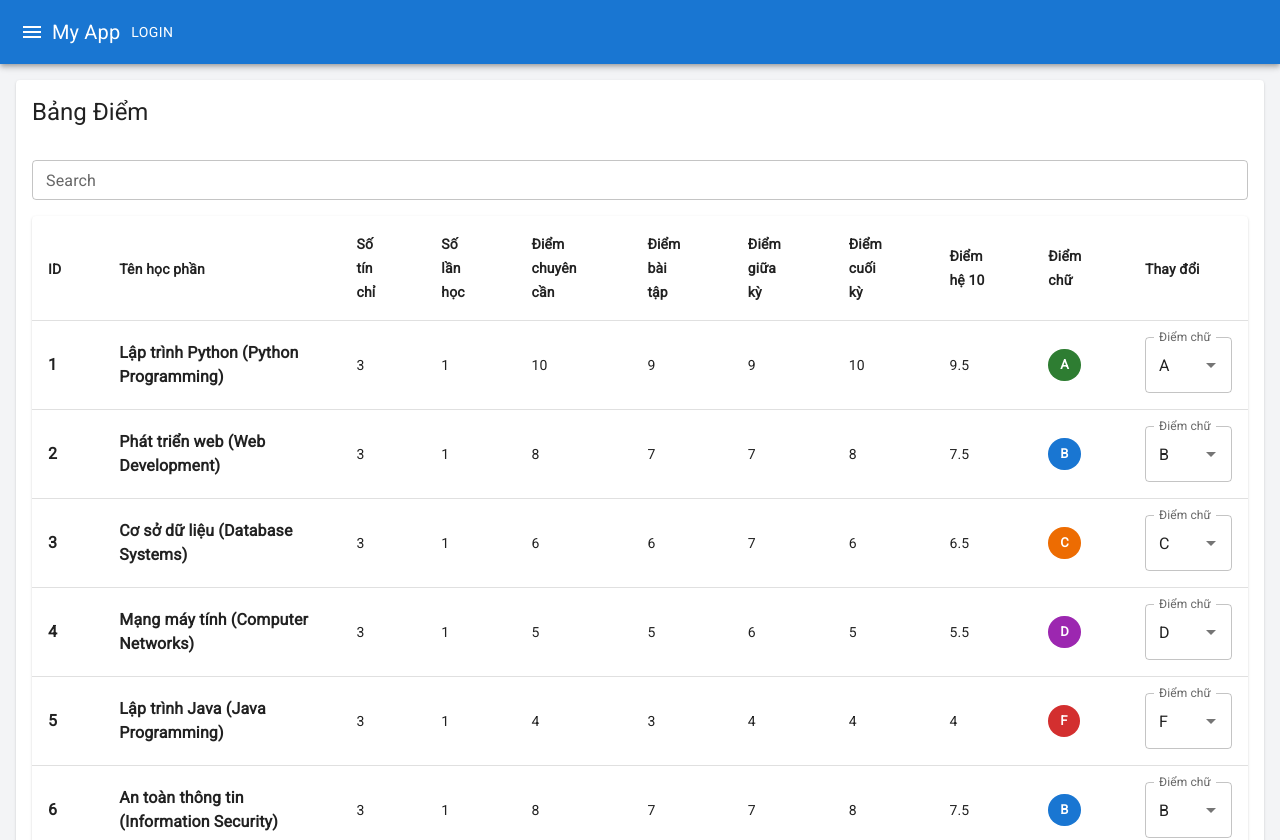
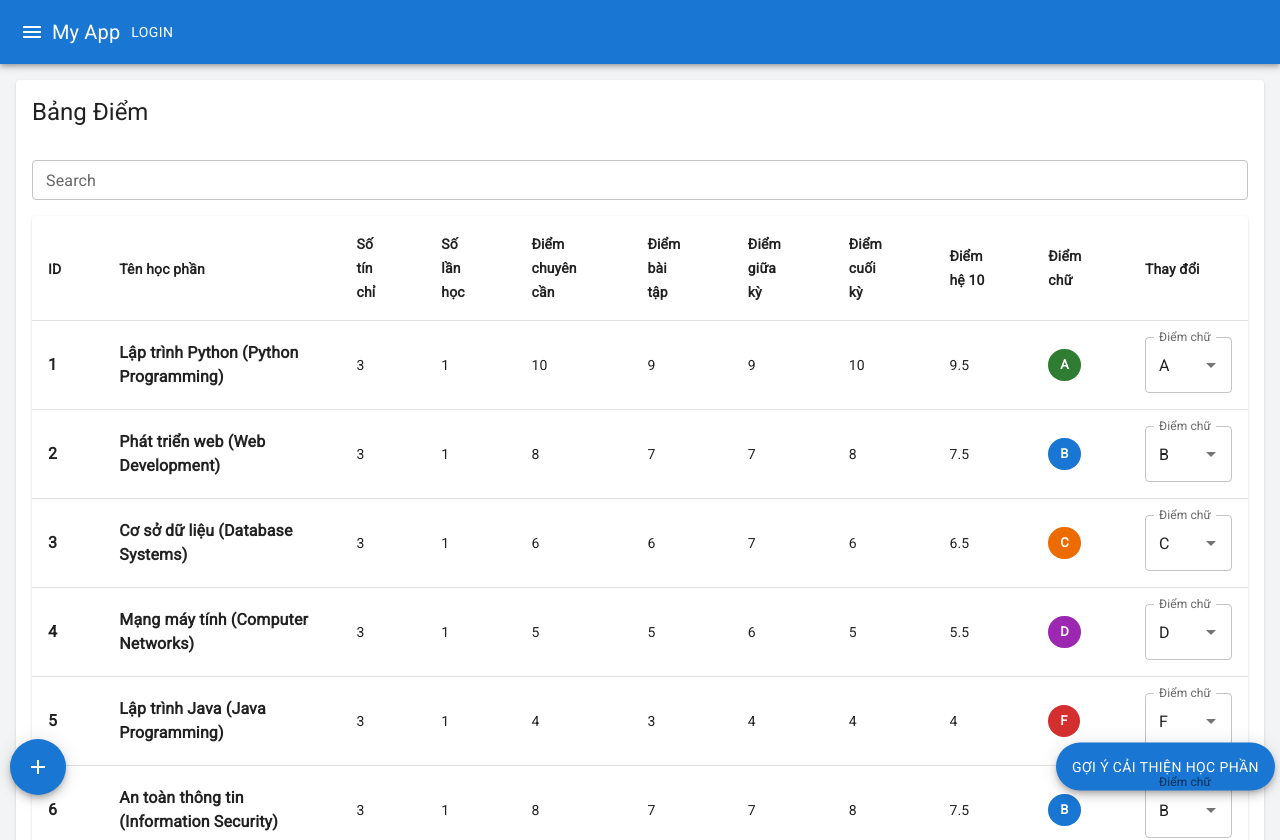
Before and after one commit to Nam077/vku-score-v3, a Next.js app: page / in a window 1280 px wide. Shown: the top 840 px of the page. Built offline with nearby package versions, Linux system fonts and the light colour scheme.

Commit message:
create table score

```diff
--- a/src/view/score/ScoreView.tsx
+++ b/src/view/score/ScoreView.tsx
@@ -3,11 +3,65 @@ import { IScore } from '@/common/interfaces/score';
 import ScoreTable from '@/view/score/ScoreTable';
 import { main } from '@popperjs/core';
 import scores from '@/common/data';
+import { keyframes, styled } from '@mui/system';
+import Fab from '@mui/material/Fab';
+import { Add, Navigation } from '@mui/icons-material';
+import React from 'react';
+import { Tooltip } from '@mui/material';
 
+const subtleBounce = keyframes`
+  0%, 20%, 50%, 80%, 100% {
+    transform: translateY(0);
+  }
+  40% {
+    transform: translateY(-5px);
+  }
+  60% {
+    transform: translateY(-3px);
+  }
+`;
 
+const FloatingButtonContainerRight = styled('div')({
+    position: 'fixed',
+    bottom: 5,
+    right: 5,
+    display: 'flex',
+    flexDirection: 'row',
+    gap: 16,
+});
+
+const FloatingButtonContainerLeft = styled('div')({
+    position: 'fixed',
+    bottom: 5,
+    left: 10,
+    display: 'flex',
+    flexDirection: 'row',
+    gap: 16,
+});
+
+const FabStyled = styled(Fab)({
+    animation: `${subtleBounce} 1s infinite`,
+});
 const ScoreView = () => {
     return (
-        <ScoreTable scores={scores} />
+        <>
+            <ScoreTable scores={scores} />
+            <FloatingButtonContainerLeft>
+                <Tooltip title={'Thêm học phần'}>
+                    <Fab color='primary' aria-label='add'>
+                        <Add />
+                    </Fab>
+                </Tooltip>
+            </FloatingButtonContainerLeft>
+            <FloatingButtonContainerRight>
+                <Tooltip title={'Gợi ý cải thiện học phần'}>
+                    <FabStyled variant={'extended'} color='primary' aria-label='add'>
+                        Gợi ý cải thiện học phần
+                    </FabStyled>
+                </Tooltip>
+            </FloatingButtonContainerRight>
+
+        </>
     );
 };
 export default ScoreView;
```
Also changed, not shown: src/app/layout.tsx (+5 -3 lines).
